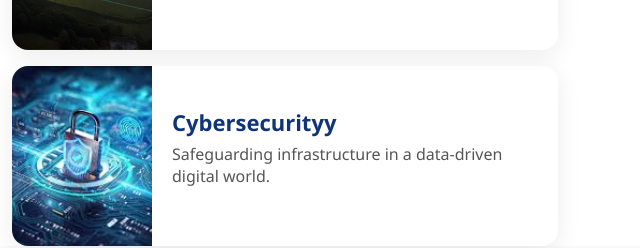
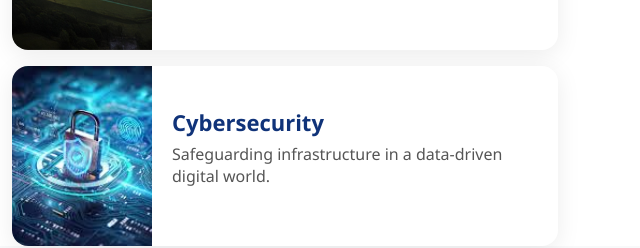
Before and after one commit to mahima263/Samanvay, a plain HTML site: page index.html in a window 1280 px wide. Shown: the part 3628-3876 px from the top of the page, 640-1280 px from the left. Drawn offline with nearby package versions, Linux system fonts and the light colour scheme.

Commit message:
fifth  commit

```diff
--- a/index.html
+++ b/index.html
@@ -314,7 +314,7 @@ Set to take place on <strong>2nd & 3rd September 2025</strong>, this year’s ed
                   <img src="images/Cybersecurity.jpeg" alt="Legacy Benchmark" class="img-fluid">
                 </div>
                 <div class="destination-details">
-                  <h3>Cybersecurityy</h3>
+                  <h3>Cybersecurity</h3>
                   <p class="brief">Safeguarding infrastructure in a data-driven digital world.</p>
 
 
```
